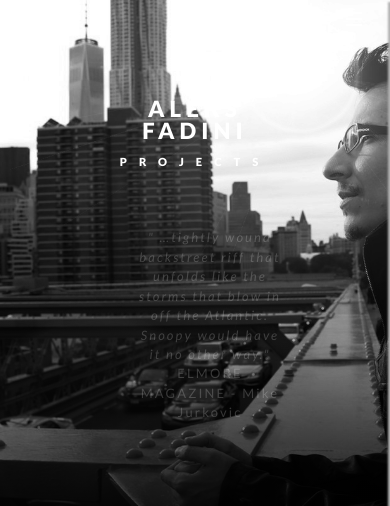
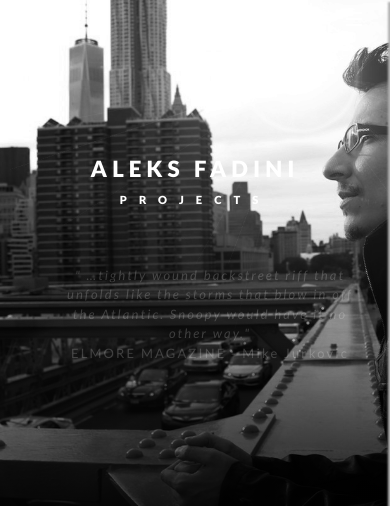
Before and after one commit to danvisintainer/aleksfadini, a Jekyll site: the page built from projects.html, in a window 390 px wide. Shown: the top 506 px of the page. Built offline with Jekyll 4.4.1, drawn with Linux system fonts in a browser that asks for light colours.

Commit message:
quotes fading optimized for mobile

```diff
--- a/_sass/_layout.scss
+++ b/_sass/_layout.scss
@@ -149,6 +149,8 @@
 #quotes li span {
     font-style: normal;
     }
+
+
 
 /**
  * Site footer
@@ -396,6 +398,7 @@
         #title {
             z-index: 10000;
             padding: 10px 0;
+
 
             h1 {
 
@@ -544,7 +547,11 @@
         letter-spacing: 0.75em;
 
         .title {
-            width: 50%;
+
+            @include media-query($on-palm) {
+                width: 50%;
+            }
+            width: 90%;
             margin-left: auto;
             margin-right: auto;
 
```
